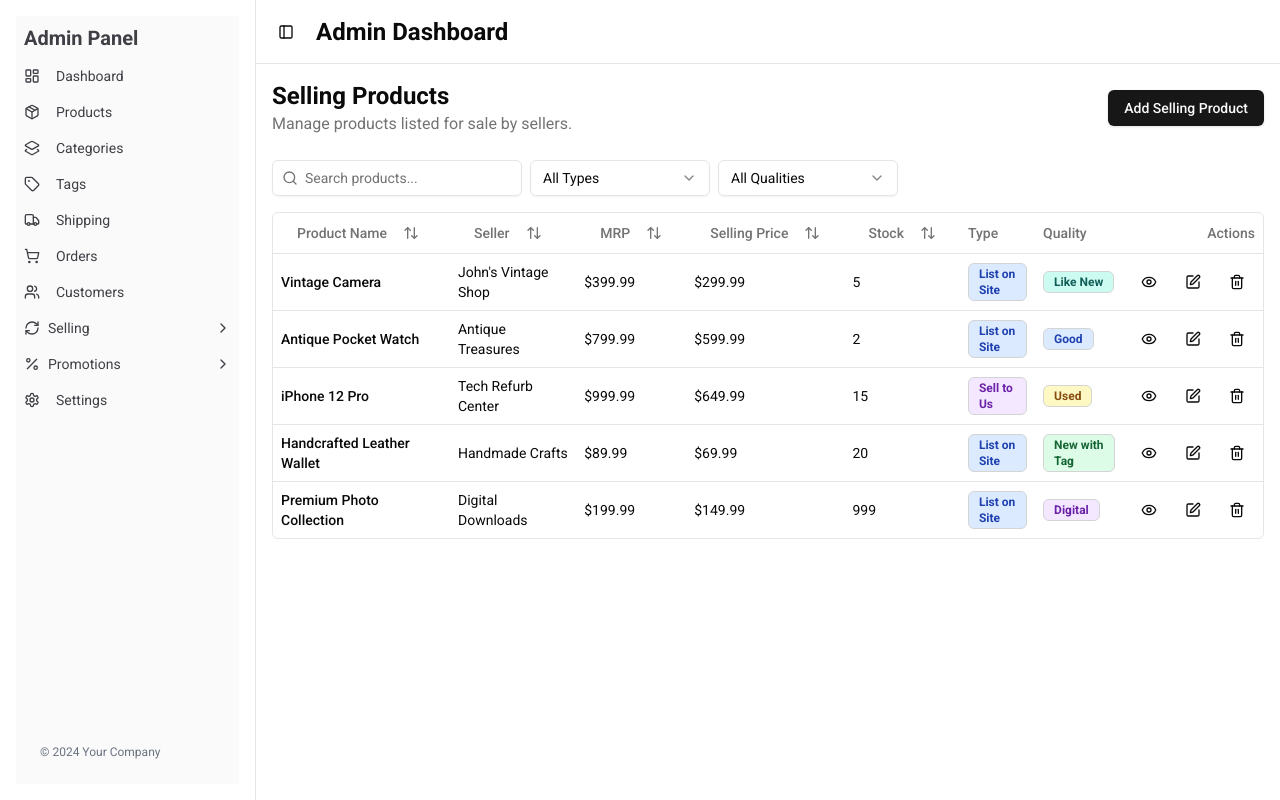
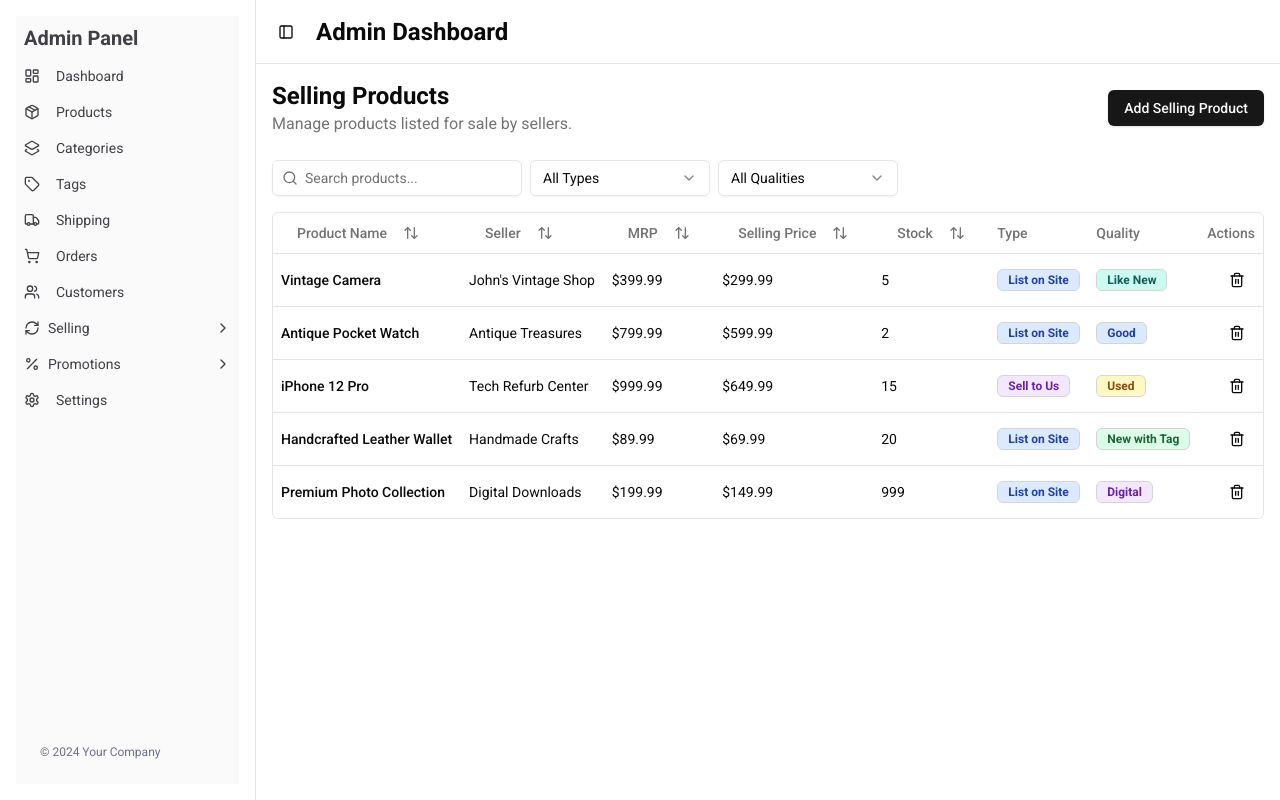
Before and after one commit to Adriz1611/game-essentials-backend, a Next.js app: page /dashboard/sellings/products in a window 1280 px wide. Built offline with nearby package versions, Linux system fonts and the light colour scheme.

Commit message:
Added selling products list

```diff
--- a/src/components/dashboard/selling-products-list.jsx
+++ b/src/components/dashboard/selling-products-list.jsx
@@ -286,7 +286,7 @@ export default function SellingProductsList() {
                   <TableCell>{getQualityBadge(product.quality)}</TableCell>
                   <TableCell className="text-right">
                     <div className="flex justify-end gap-2">
-                      <Link href={`/admin/selling-products/${product.id}`}>
+                      {/* <Link href={`/admin/selling-products/${product.id}`}>
                         <Button variant="ghost" size="icon">
                           <Eye className="h-4 w-4" />
                           <span className="sr-only">View</span>
@@ -297,7 +297,7 @@ export default function SellingProductsList() {
                           <Edit className="h-4 w-4" />
                           <span className="sr-only">Edit</span>
                         </Button>
-                      </Link>
+                      </Link> */}
                       <Button variant="ghost" size="icon" onClick={() => handleDeleteProduct(product.id)}>
                         <Trash2 className="h-4 w-4" />
                         <span className="sr-only">Delete</span>
```
